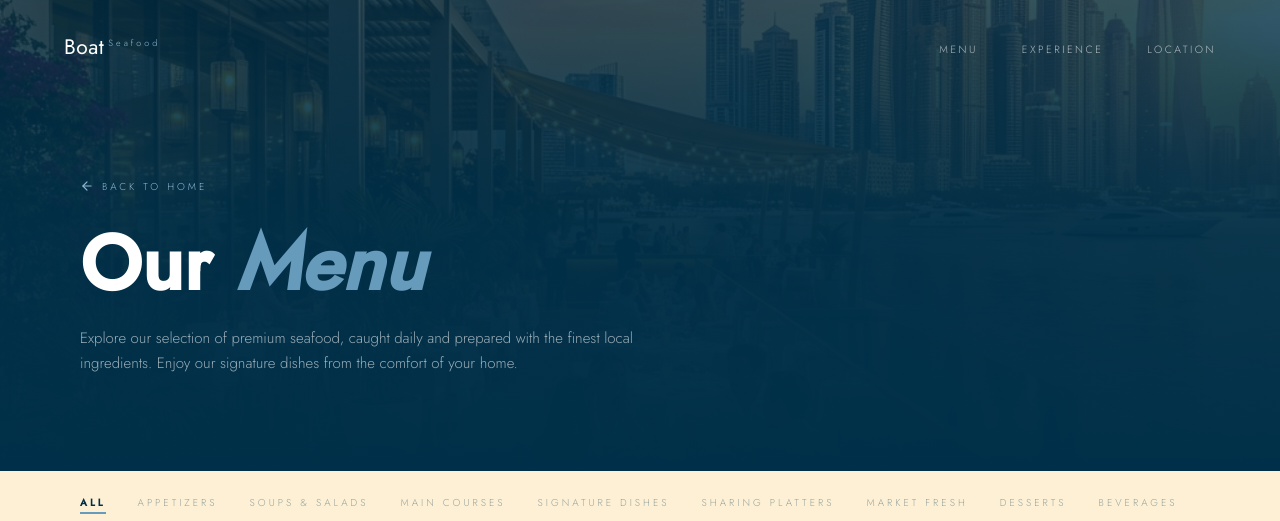
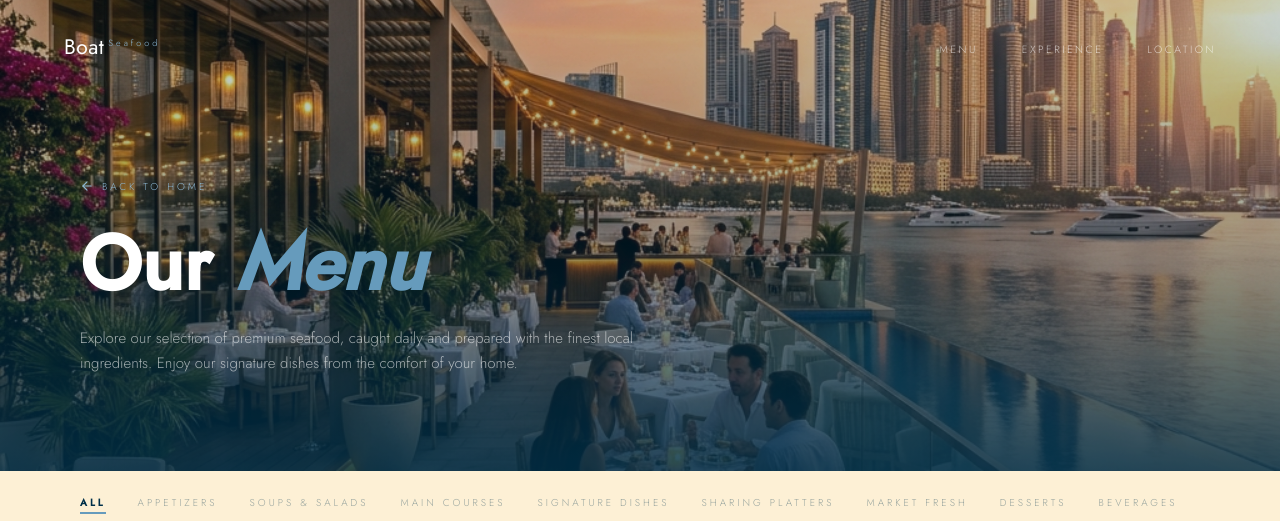
Before and after one commit to Fazilfazi991/boatweb, a Next.js app: page /menu in a window 1280 px wide. Shown: the top 521 px of the page. Built offline with nearby package versions, Linux system fonts and the light colour scheme.

Commit message:
Brighten hero sections: significantly reduced overlay opacities on both Home and Menu pages to ensure hero images are vibrant and highly visible.

```diff
--- a/src/app/menu/page.tsx
+++ b/src/app/menu/page.tsx
@@ -61,10 +61,11 @@ export default function MenuPage() {
 
       {/* Hero Section */}
       <section className="relative pt-44 pb-24 px-8 md:px-20 bg-navy text-white overflow-hidden">
-        <div className="absolute inset-0 opacity-20">
-          <img src="/images/custom/hero_waterfront_dubai_1777327086914.png" alt="Background" className="w-full h-full object-cover" />
+        <div className="absolute inset-0">
+          <img src="/images/custom/hero_waterfront_dubai_1777327086914.png" alt="Background" className="w-full h-full object-cover" loading="eager" />
         </div>
-        <div className="absolute inset-0 bg-gradient-to-t from-navy via-navy/80 to-transparent"></div>
+        <div className="absolute inset-0 bg-gradient-to-t from-navy/80 via-navy/20 to-transparent"></div>
+        <div className="absolute inset-0 bg-navy/20"></div>
 
         <div className="relative z-10 max-w-4xl">
           <motion.div
--- a/src/components/Hero.tsx
+++ b/src/components/Hero.tsx
@@ -9,8 +9,8 @@ export default function Hero() {
       {/* Background Image */}
       <img src="/images/custom/hero_waterfront_dubai_1777327086914.png" alt="Hero Background" loading="eager" className="absolute inset-0 w-full h-full object-cover" />
 
-      <div className="absolute inset-0 bg-gradient-to-t from-cream/90 via-cream/20 to-transparent"></div>
-      <div className="absolute inset-0 bg-gradient-to-r from-cream/40 to-transparent"></div>
+      <div className="absolute inset-0 bg-gradient-to-t from-cream/60 via-transparent to-transparent"></div>
+      <div className="absolute inset-0 bg-gradient-to-r from-cream/30 via-transparent to-transparent"></div>
 
       <div className="relative px-8 md:px-20 pb-20 md:pb-24 max-w-[850px]">
         <motion.div
```
